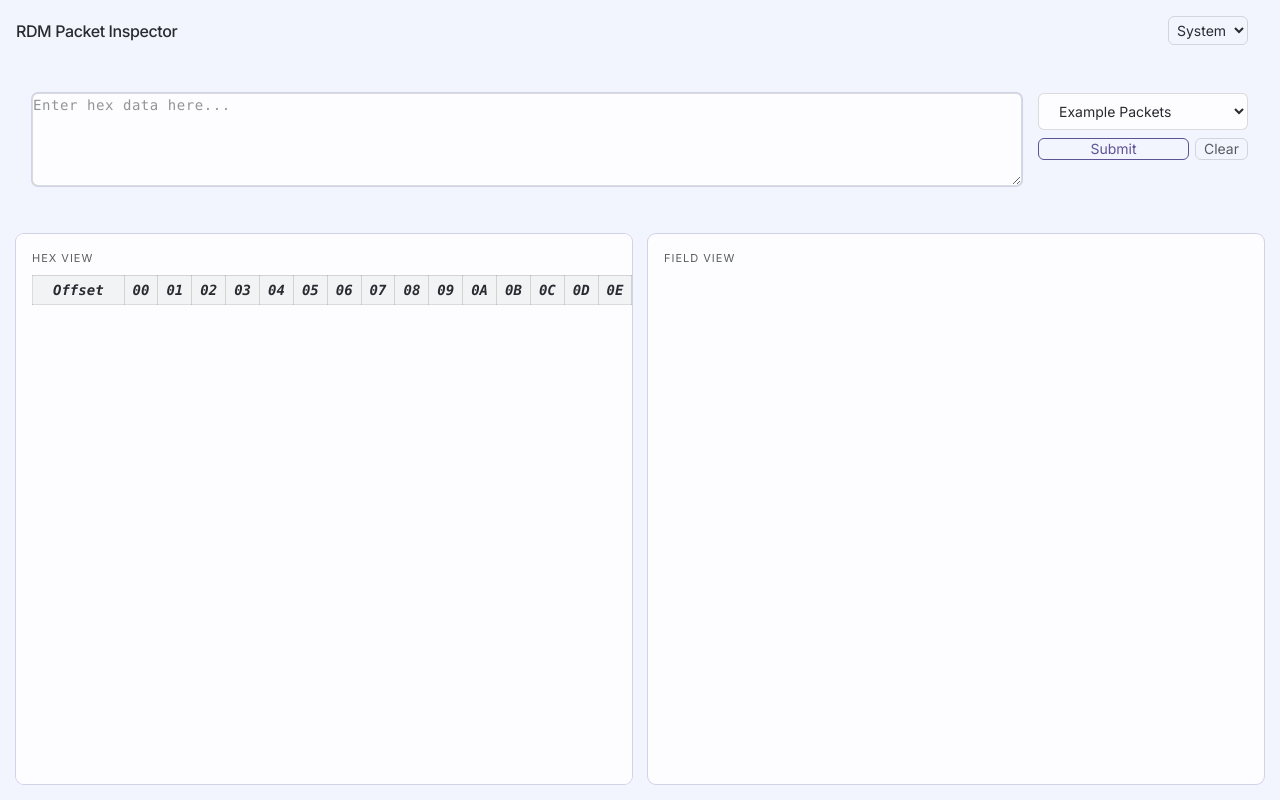
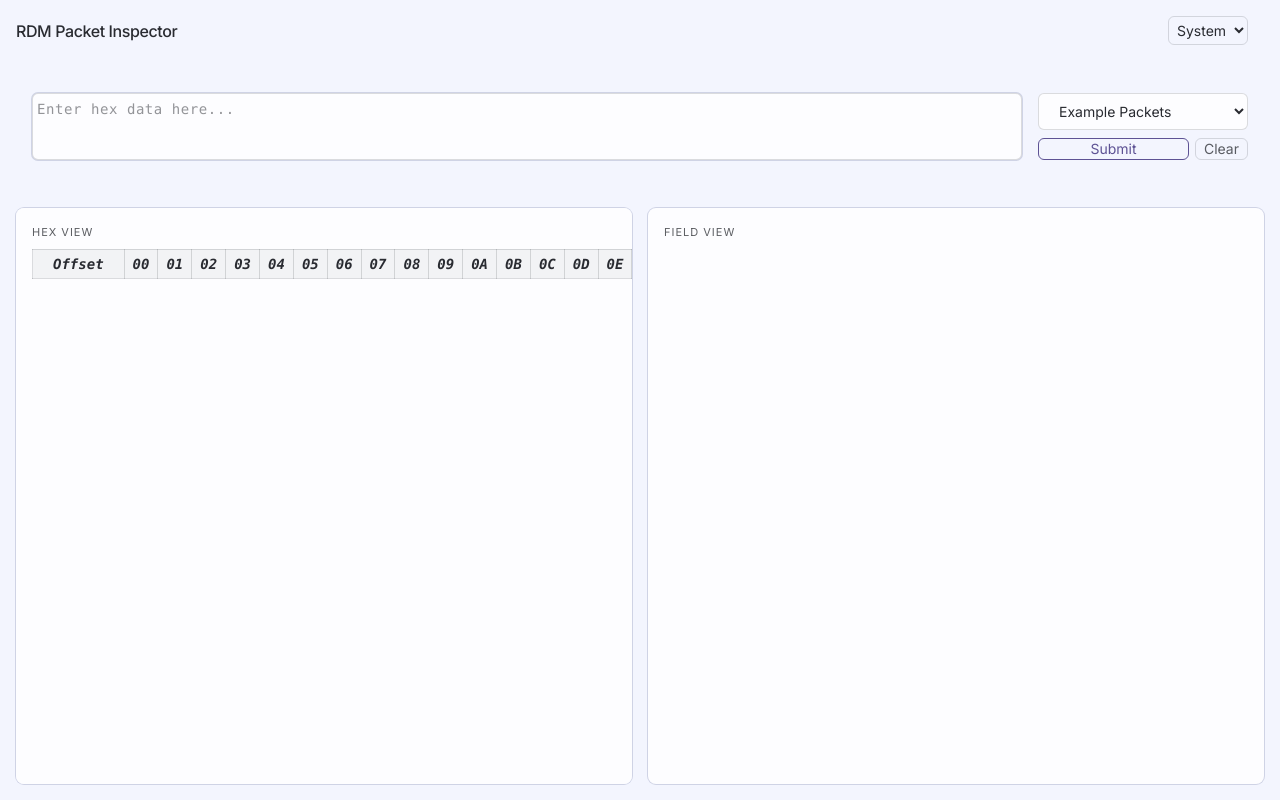
Before and after one commit to r-chua/rdm-packet-inspector, a React (Vite) app: page / in a window 1280 px wide. Built offline with nearby package versions, Linux system fonts and the light colour scheme.

Commit message:
feat: match textarea height to controls

```diff
--- a/src/components/HexInput.tsx
+++ b/src/components/HexInput.tsx
@@ -45,12 +45,13 @@ export function HexInput({ onParse }: HexInputProps) {
         <textarea
           id="hex-input"
           className={cn(
-            'flex-1 min-w-0',
+            'flex-1 min-w-0 h-[67px]',
+            'p-1',
             'block w-full rounded-md',
             'bg-surface',
             'border border-border sm:text-sm',
             'shadow-sm',
-            'caret-accent',
+            'resize-none caret-accent',
             'focus-visible:border-focus',
             'font-mono tracking-[0.04em] leading-relaxed'
           )}
```
